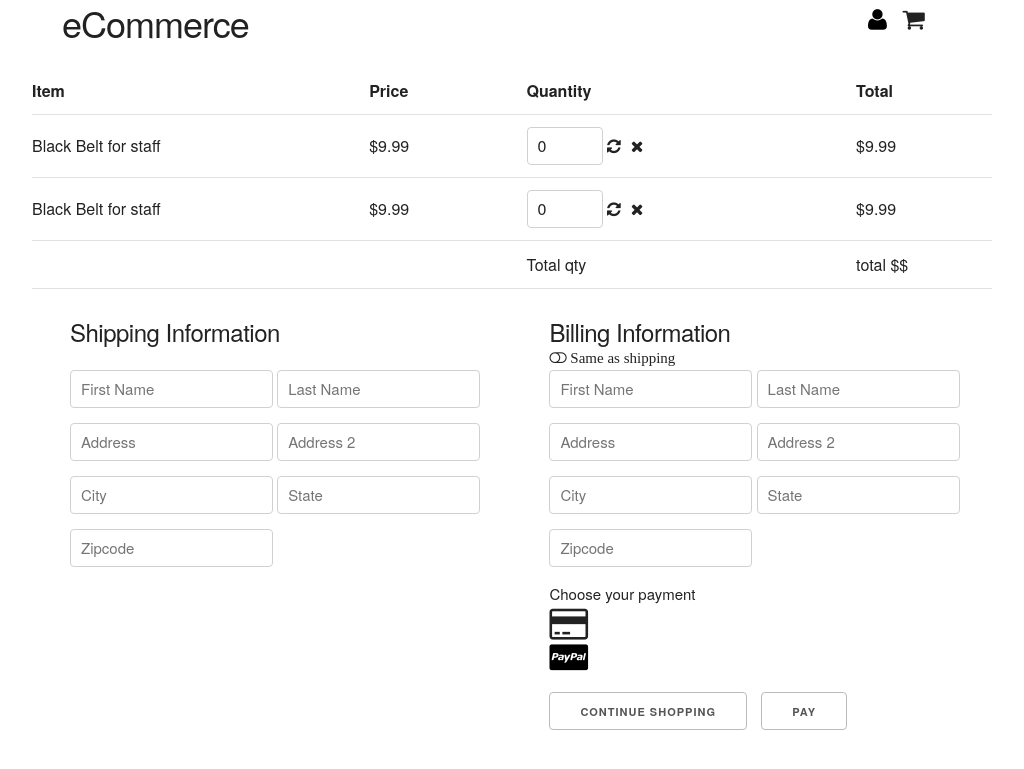
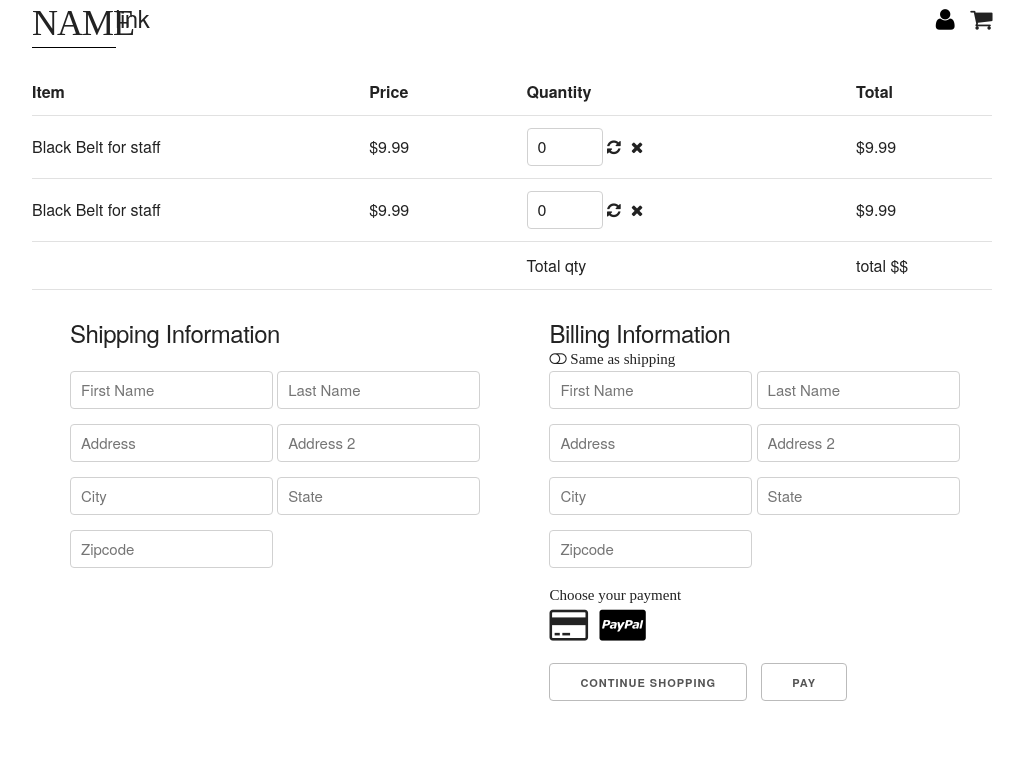
Before and after one commit to antyang/ecommerce, a CodeIgniter app: page /cart in a window 1280 px wide. Shown: the top 769 px of the page, without its empty margins (138-1162 px from the left). Run offline with CodeIgniter, Linux system fonts and the light colour scheme; some libraries are stand-ins or nearby versions.

Commit message:
made some changes

```diff
--- a/application/views/admin_orders.php
+++ b/application/views/admin_orders.php
@@ -71,7 +71,7 @@
 <div class="container">
     <div class="row">
         <div class="twelve columns" style="margin-top: 5%">
-            <table>
+            <table class="u-full-width">
                 <thead>
                     <tr>
                         <th>Order ID</th>
--- a/application/views/cart.php
+++ b/application/views/cart.php
@@ -18,19 +18,17 @@
  			$('#toggle').click(function(){
     			$("#toggle").replaceWith("<i class='fa fa-toggle-on' id='toggle'> Same as shipping</i>");
   				});
- 			$('#update').click(function(){
-    			$("#update").replaceWith("<i class='fa fa-refresh fa-spin' id='update'></i>");
-  				});
- 			$('#update1').click(function(){
-    			$("#update1").replaceWith("<i class='fa fa-refresh fa-spin' id='update'></i>");
-  				});
-		});
+ 			$(document).on('click', '.update', function(){
+    			$(this).replaceWith("<i class='fa fa-refresh fa-spin update'></i>");
+  				})
+  			});
 
 	</script>
 
 	<style>
 		body{
 			margin-left: 20px;
+			/*font-family: pragmatapro;*/
 		}
 		.fa fa-user, a{
 			color: black;
@@ -51,18 +49,22 @@
 		}
 		#credit{
 			width: 50px;
-			margin: 0;
+			margin: auto;
+			float: left;
 		}
 	</style>
 </head>
 <body>
 <div class="container">
-	<div class="row" style="padding-left: 30px;">
+	<div class="row">
+		<div class="one columns">
+				<h3 style="border-bottom:1px solid black; width:84px;font-family:source code pro;">NAME</h3>
+		</div>
+		<div class="one columns">
+				<h5 >link</h5>
+		</div>
 		<div class="ten columns">
-			<h3>eCommerce</h3>
-		</div>
-		<div class="two columns">
-			<h5><a href="/main/dashboard"><i class="fa fa-user"></a></i> <i class="fa fa-shopping-cart"></i></h5>
+			<h5 style="float:right;"><a href="/main/dashboard"><i class="fa fa-user"></a></i> <i class="fa fa-shopping-cart"></i></h5>
 		</div>
 	</div>
 
@@ -78,7 +80,7 @@
 				<td>Black Belt for staff</td>
 				<td>$9.99</td>
 				<td><input type="number" name="numericInput" style="margin: auto;" size="2" min="0" max="20" value="0">
-					<i class="fa fa-refresh" id="update"></i><i class="fa fa-times" style="padding-left:10px;"></i>
+					<i class="fa fa-refresh update"></i><i class="fa fa-times" style="padding-left:10px;"></i>
 				</td>
 				<td>$9.99</td>
 			</tr>
@@ -86,7 +88,7 @@
 				<td>Black Belt for staff</td>
 				<td>$9.99</td>
 				<td><input type="number" name="numericInput" style="margin: auto;" size="2" min="0" max="20" value="0">
-					<i class="fa fa-refresh" id="update1"></i><i class="fa fa-times" style="padding-left:10px;"></i>
+					<i class="fa fa-refresh update"></i><i class="fa fa-times" style="padding-left:10px;"></i>
 				</td>
 				<td>$9.99</td>
 			</tr>
@@ -128,9 +130,9 @@
 						<input type="text" placeholder="City">
 						<input type="text" placeholder="State">
 						<input type="text" placeholder="Zipcode"><br>
-					<h6 style="margin:auto;">Choose your payment</h6>
-					<h3 id="credit"><i class="fa fa-credit-card"></i></h3>
-					<h4><a href=""><i class="fa fa-cc-paypal"></i></a></h4>
+					<h6 style="margin:auto;font-family:hermit">Choose your payment</h6>
+					<h3 id="credit" ><i class="fa fa-credit-card"></i></h3>
+					<h4 style="font-size:36px;"><a href=""><i class="fa fa-cc-paypal"></i></a></h4>
 						<div id="credit_payment">
 							<input type="text" placeholder="Card">
 							<input type="text" placeholder="Security Code">
```
